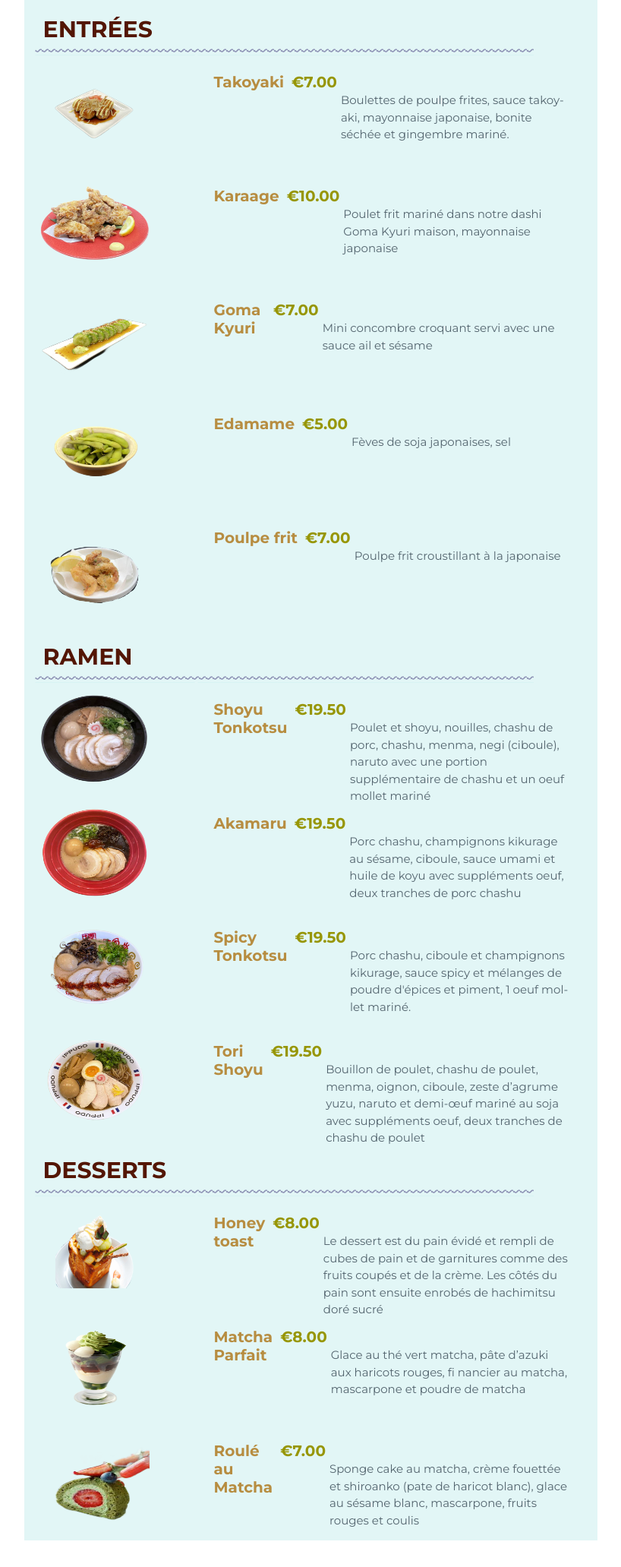
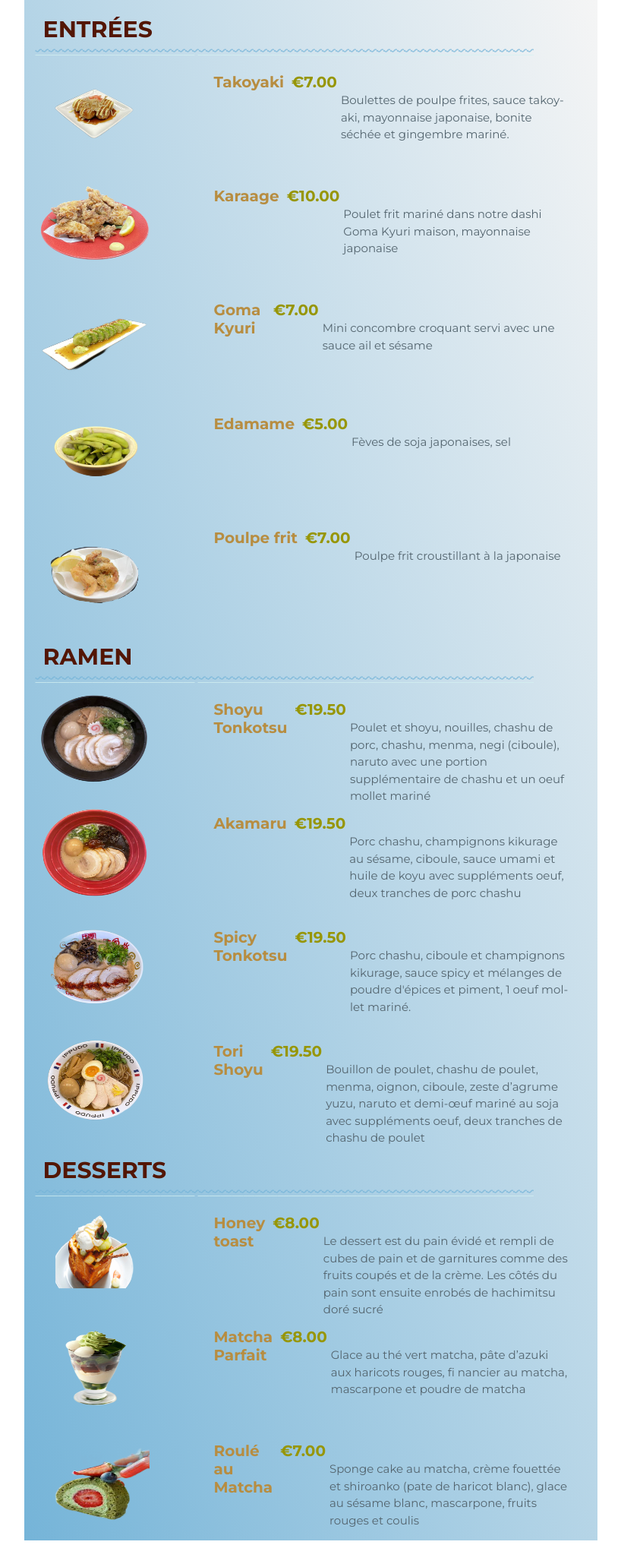
Before and after one commit to RomanLecter/prog.kiev, a PHP site: page / in a window 1280 px wide. Shown: the whole page at 76% size, without its empty margins (231-1049 px from the left). Run offline with PHP 8.4, Linux system fonts and the light colour scheme.

Commit message:
style.css

```diff
--- a/html/lesson5/restmenu/style.css
+++ b/html/lesson5/restmenu/style.css
@@ -23,7 +23,7 @@ img{
 }
 
 .bigmegabox{
-    background-color: rgba(212, 242, 242, 0.671);
+    background-image: linear-gradient(-110deg, #f5f5f5, rgb(117, 180, 216));
 }
 
 body{
@@ -50,7 +50,7 @@ p:first-child {
 
 .line{
 
-    text-decoration-color: rgba(113, 113, 159, 0.774);
+    text-decoration-color: rgba(117, 180, 216, .745);
     text-decoration-line: line-through;
     text-decoration-style: wavy;
     color: #D4F2F2;
```
